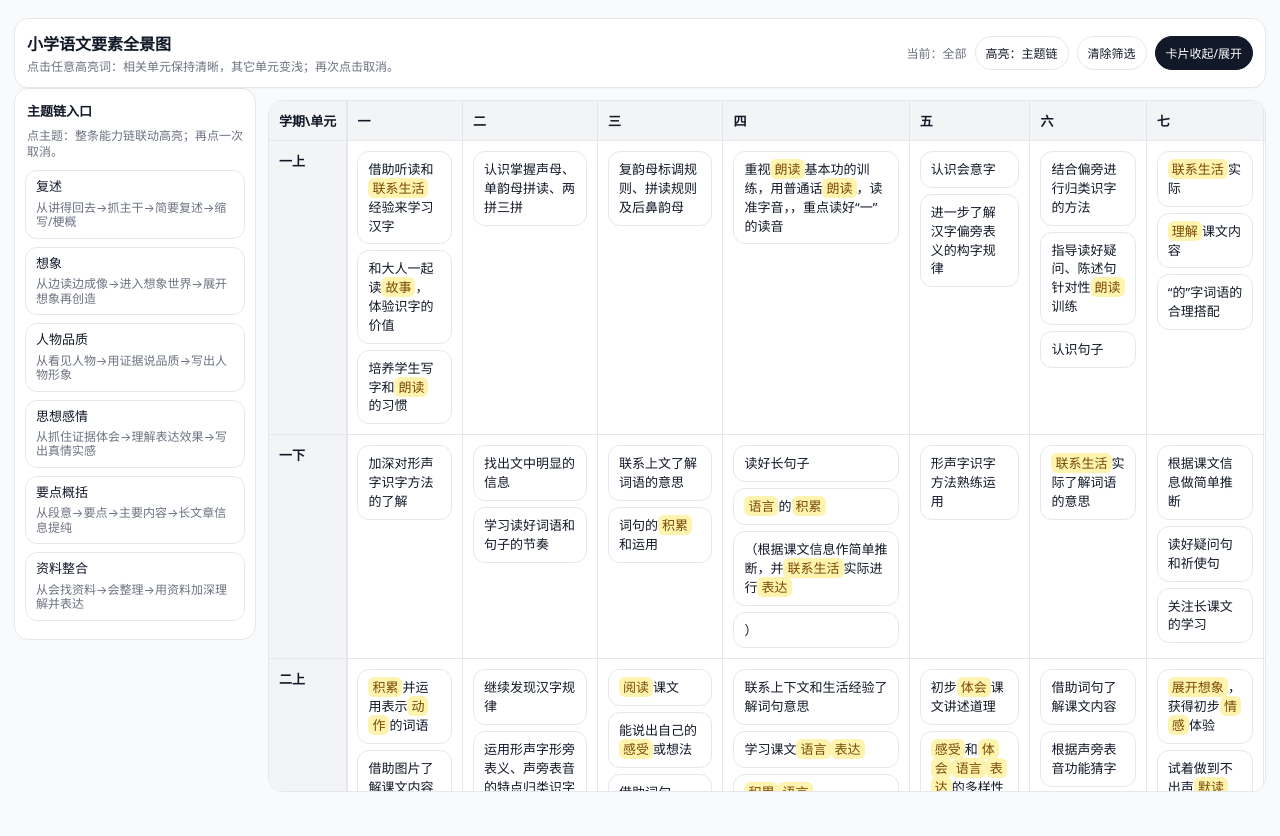
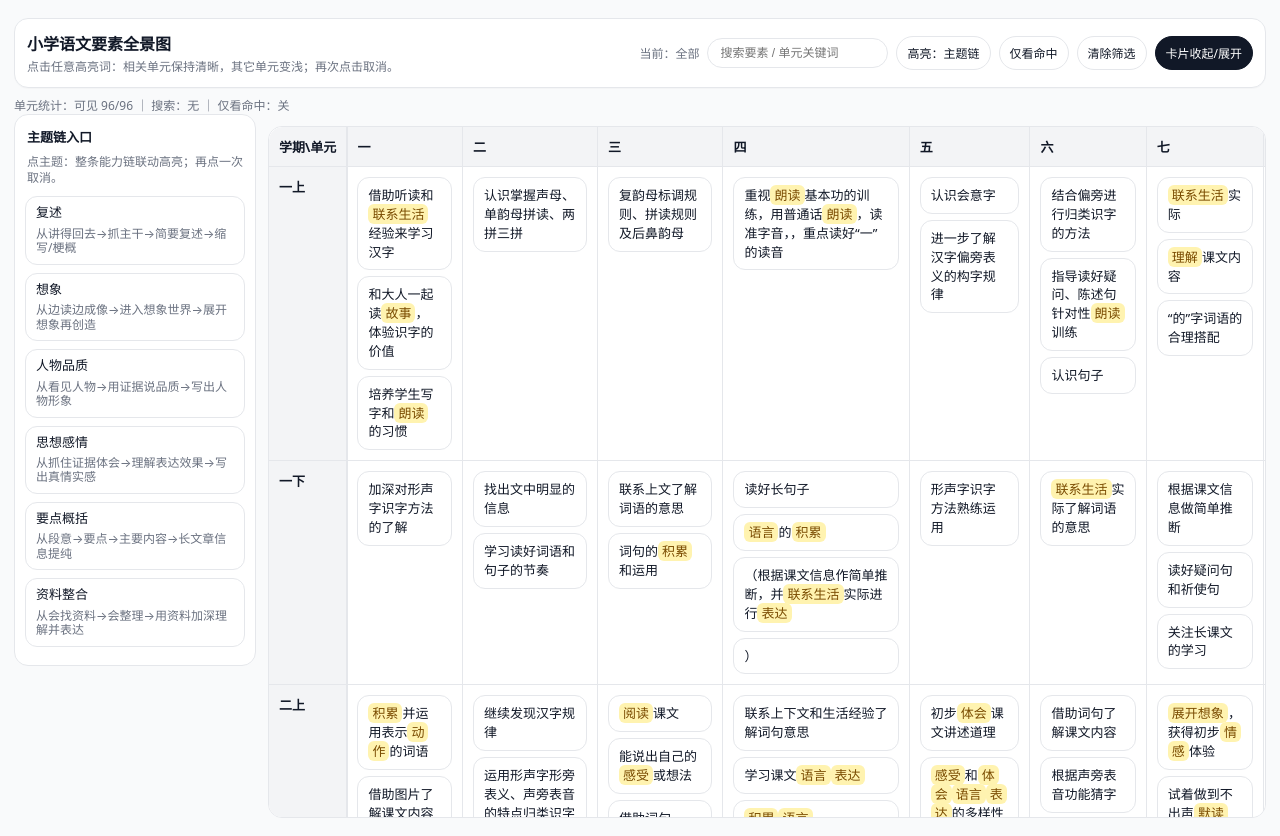
Before and after one commit to xj32274080/chinese-language-map, a plain HTML site: page index.html in a window 1280 px wide. Before the commit the page ends 810 px from the top, so only its background shows below. Drawn offline with Linux system fonts and the light colour scheme.

Commit message:
优化全景图页面交互与筛选逻辑

```diff
--- a/index.html
+++ b/index.html
@@ -26,6 +26,16 @@
     .title{ font-size:16px; font-weight:700; }
     .sub{ font-size:12px; color:var(--muted); margin-top:2px; }
     .right{ display:flex; gap:8px; align-items:center; flex-wrap:wrap; justify-content:flex-end; }
+    .search{
+      border:1px solid var(--bd);
+      background:#fff;
+      border-radius:999px;
+      padding:7px 12px;
+      font-size:12px;
+      min-width:180px;
+      outline:none;
+    }
+    .search:focus{ box-shadow:0 0 0 3px #11182714; border-color:#d1d5db; }
     .pill{
       border:1px solid var(--bd); background:#fff; color:var(--txt);
       padding:7px 10px; border-radius:999px; font-size:12px; cursor:pointer; user-select:none;
@@ -85,6 +95,14 @@
     td.focus .cell{ outline:2px solid var(--focus-outline); outline-offset:2px; border-radius:10px; }
     td.focus-weak .cell{ outline:2px dashed #11182722; outline-offset:2px; border-radius:10px; }
     .legend{ font-size:12px; color:var(--muted); }
+    .stats{
+      margin-top:8px;
+      font-size:12px;
+      color:var(--muted);
+      display:flex;
+      gap:10px;
+      flex-wrap:wrap;
+    }
 
     .layout{ display:flex; gap:12px; align-items:flex-start; }
     .sidebar{
@@ -105,6 +123,14 @@
     .theme small{ display:block; margin-top:6px; font-size:12px; color:rgba(255,255,255,0.85); }
     .theme:not(.active) small{ color:var(--muted); }
     .main{ flex:1 1 auto; min-width: 700px; }
+    .hidden-cell{ display:none; }
+
+    @media (max-width: 1100px){
+      .layout{ flex-direction:column; }
+      .sidebar{ width:auto; position:static; max-height:none; }
+      .main{ min-width:0; width:100%; }
+      .scroll{ max-height:none; }
+    }
 
   </style>
 </head>
@@ -117,11 +143,14 @@
       </div>
       <div class="right">
         <span class="legend" id="activeLabel">当前：全部</span>
+        <input class="search" id="searchInput" type="search" placeholder="搜索要素 / 单元关键词" />
         <span class="pill" id="modeBtn">高亮：主题链</span>
+        <span class="pill" id="onlyMatchBtn">仅看命中</span>
         <span class="pill" id="clearBtn">清除筛选</span>
         <span class="pill primary" id="collapseBtn">卡片收起/展开</span>
       </div>
     </div>
+    <div class="stats" id="statsBar"></div>
 
 
     <div class="layout">
@@ -253,6 +282,8 @@
   let activeToken = null;   // 主题名或词
   let activeKw = null;      // 记录用户最后点到的词（用于文案显示）
   let compact = false;
+  let searchText = "";
+  let onlyMatched = false;
 
   function getThemeSets(token){
     // token：主题名或词
@@ -392,6 +423,7 @@
     activeToken = token;
     activeKw = clickedKw || token;
     applyState();
+    renderThemeList();
     const label = document.getElementById("activeLabel");
     if(!activeToken){ label.textContent = "当前：全部"; return; }
     const sets = getThemeSets(activeToken);
@@ -405,18 +437,33 @@
 
   function applyState(){
     const sets = activeToken ? getThemeSets(activeToken) : null;
+    let total = 0;
+    let matched = 0;
 
     document.querySelectorAll("td[data-cell]").forEach(td=>{
       td.classList.remove("dim","focus","focus-weak");
-      if(!sets || !activeToken) return;
+      td.classList.remove("hidden-cell");
 
       const tags = (td.dataset.keywords || "").split("|").filter(Boolean);
-      const hitStrong = tags.some(x => sets.strong.has(x));
-      const hitAny = tags.some(x => sets.all.has(x));
+      const text = td.innerText || "";
+      const hitSearch = !searchText || text.includes(searchText) || tags.some(x=>x.includes(searchText));
 
-      if(hitStrong) td.classList.add("focus");
-      else if(hitAny) td.classList.add("focus-weak");
-      else td.classList.add("dim");
+      let hitStrong = false;
+      let hitAny = false;
+      if(sets && activeToken){
+        hitStrong = tags.some(x => sets.strong.has(x));
+        hitAny = tags.some(x => sets.all.has(x));
+
+        if(hitStrong) td.classList.add("focus");
+        else if(hitAny) td.classList.add("focus-weak");
+        else td.classList.add("dim");
+      }
+
+      const shouldShow = hitSearch && (!onlyMatched || !sets || hitAny);
+      if(!shouldShow) td.classList.add("hidden-cell");
+
+      total += 1;
+      if(hitSearch && (!sets || hitAny)) matched += 1;
     });
 
     // 关键词高亮：主题链模式下，strong 用 active（黑底），weak 用 weak（灰底）
@@ -445,10 +492,23 @@
     }else{
       status.textContent = `词面模式：只按「${activeToken}」这个词进行联动。`;
     }
+
+    const stats = document.getElementById("statsBar");
+    stats.textContent = `单元统计：可见 ${matched}/${total} ｜ 搜索：${searchText ? `“${searchText}”` : "无"} ｜ 仅看命中：${onlyMatched ? "开" : "关"}`;
   }
 
   document.getElementById("clearBtn").addEventListener("click", ()=>setActive(null));
   document.getElementById("collapseBtn").addEventListener("click", ()=>{ compact = !compact; applyState(); });
+  document.getElementById("onlyMatchBtn").addEventListener("click", ()=>{
+    onlyMatched = !onlyMatched;
+    document.getElementById("onlyMatchBtn").classList.toggle("primary", onlyMatched);
+    applyState();
+  });
+
+  document.getElementById("searchInput").addEventListener("input", (e)=>{
+    searchText = e.target.value.trim();
+    applyState();
+  });
 
   document.getElementById("modeBtn").addEventListener("click", ()=>{
     mode = (mode === "theme") ? "word" : "theme";
@@ -470,6 +530,7 @@
 
   renderGrid();
   renderThemeList();
+  applyState();
 </script>
 </body>
 </html>
```
